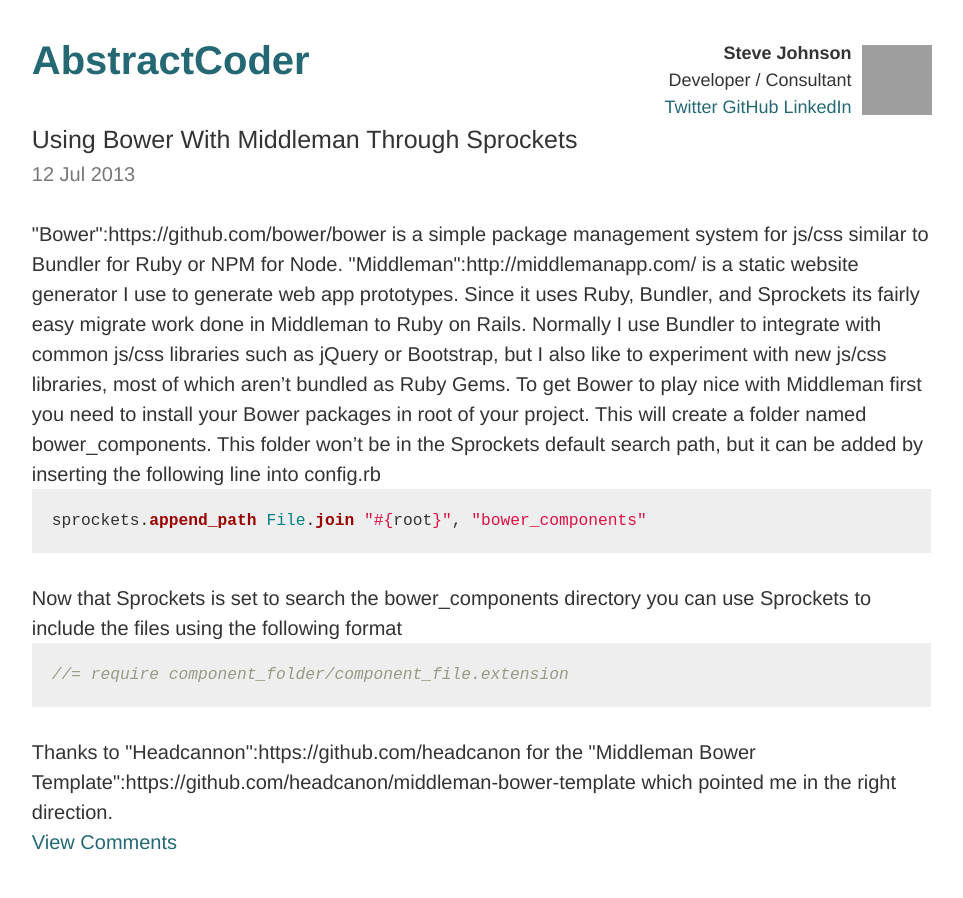
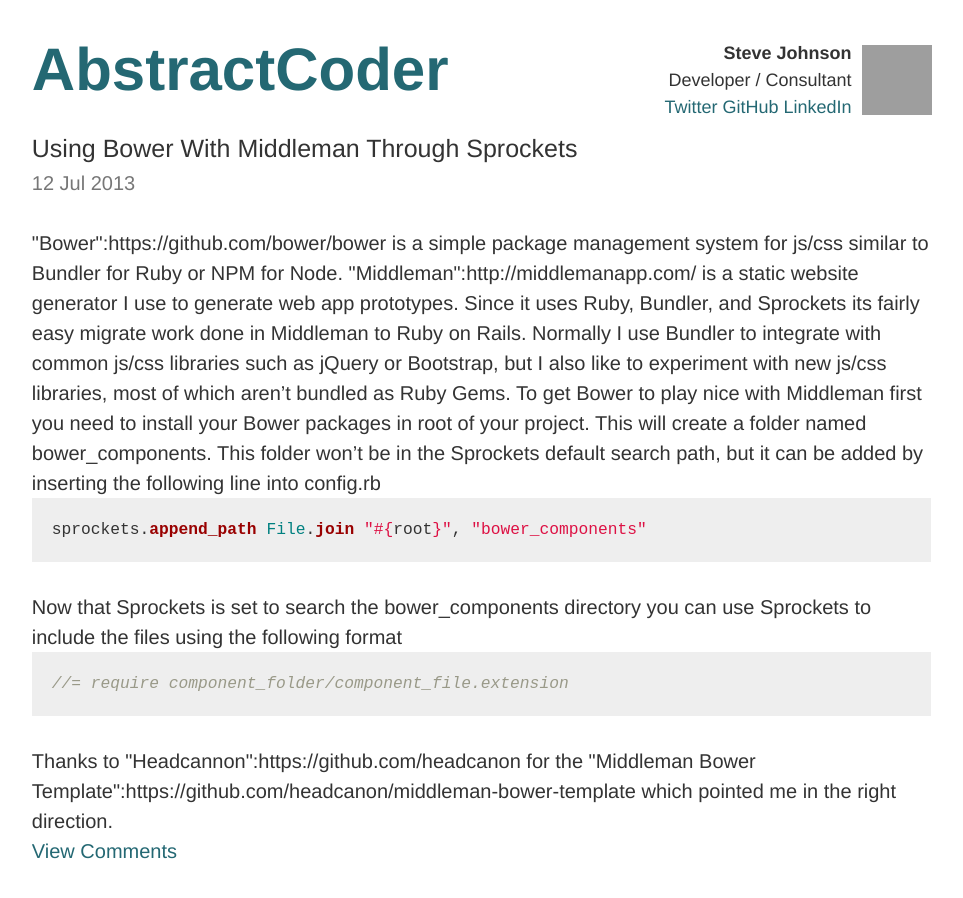
Before and after one commit to abstractcoder/abstractcoder.github.io, a Jekyll site: the page built from index.html, in a window 1280 px wide. Shown: the whole page, without its empty margins (159-1122 px from the left). Built offline with Jekyll 4.4.1, drawn with Linux system fonts in a browser that asks for light colours; comment, search, counter and statistics services are not loaded; grey boxes are pictures that could not be loaded.

Commit message:
Increased the size of h1

```diff
--- a/css/style.css
+++ b/css/style.css
@@ -4,11 +4,15 @@
 .meta { color: #777; }
 html { color: #333; }
 
-h1 { margin-top: 40px; white-space: nowrap; font-size: 2rem; }
+h1 { margin-top: 40px; font-size: 3rem; }
 h2 { margin-bottom: 0; line-height: 1.5; font-size: 1.25rem; }
 .bio { text-align: right; margin-top: 40px; }
 .bio * { font-size: 18px !important;  }
 .bio img { margin-left: 10px; margin-top: 5px; float: right;}
+
+@media screen and (max-width: 920px) {
+  h1 { font-size: 2rem; }
+}
 
 @media screen and (max-width: 650px) {
   h1 { margin-top: 20px; }
```
